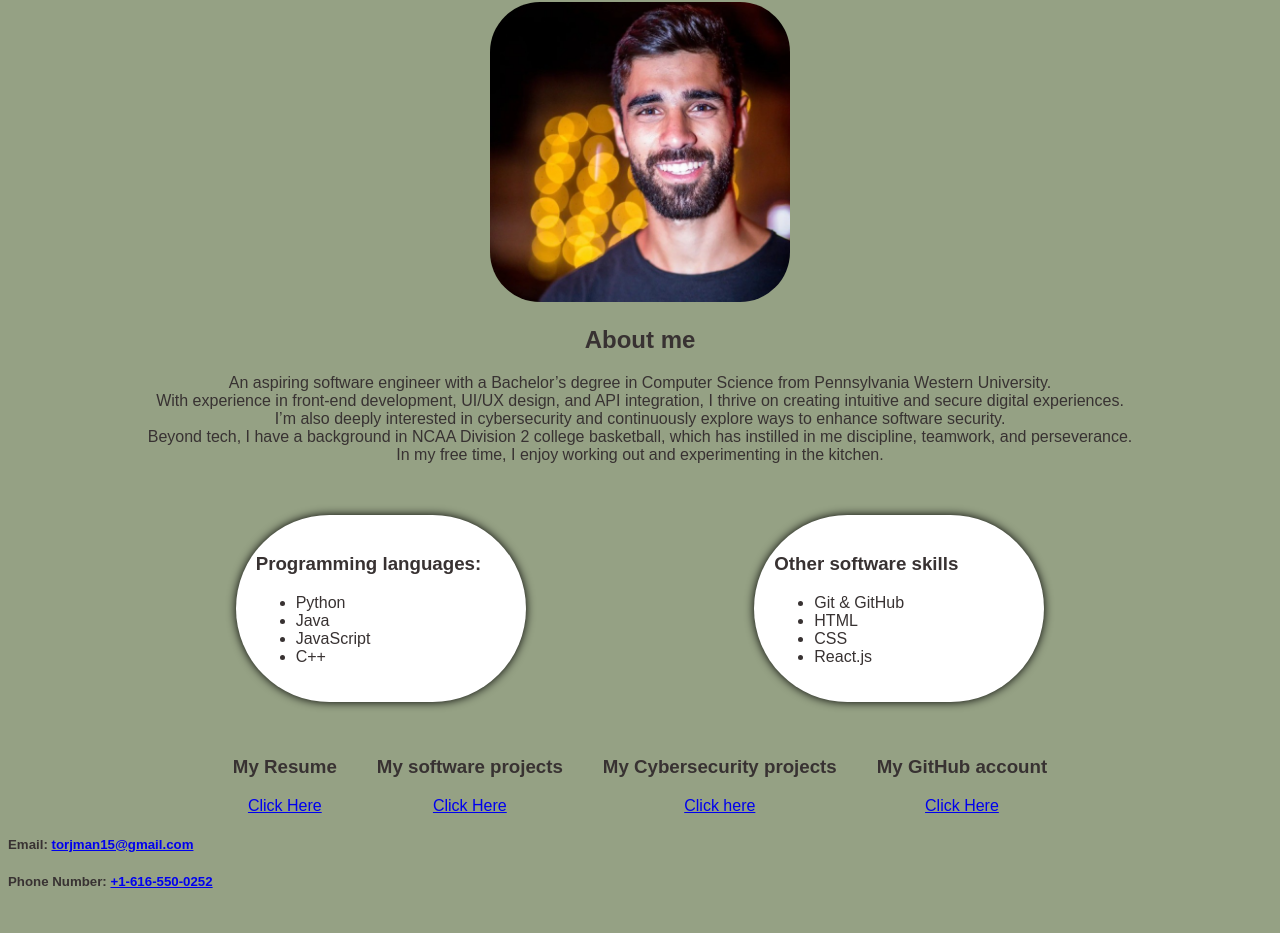
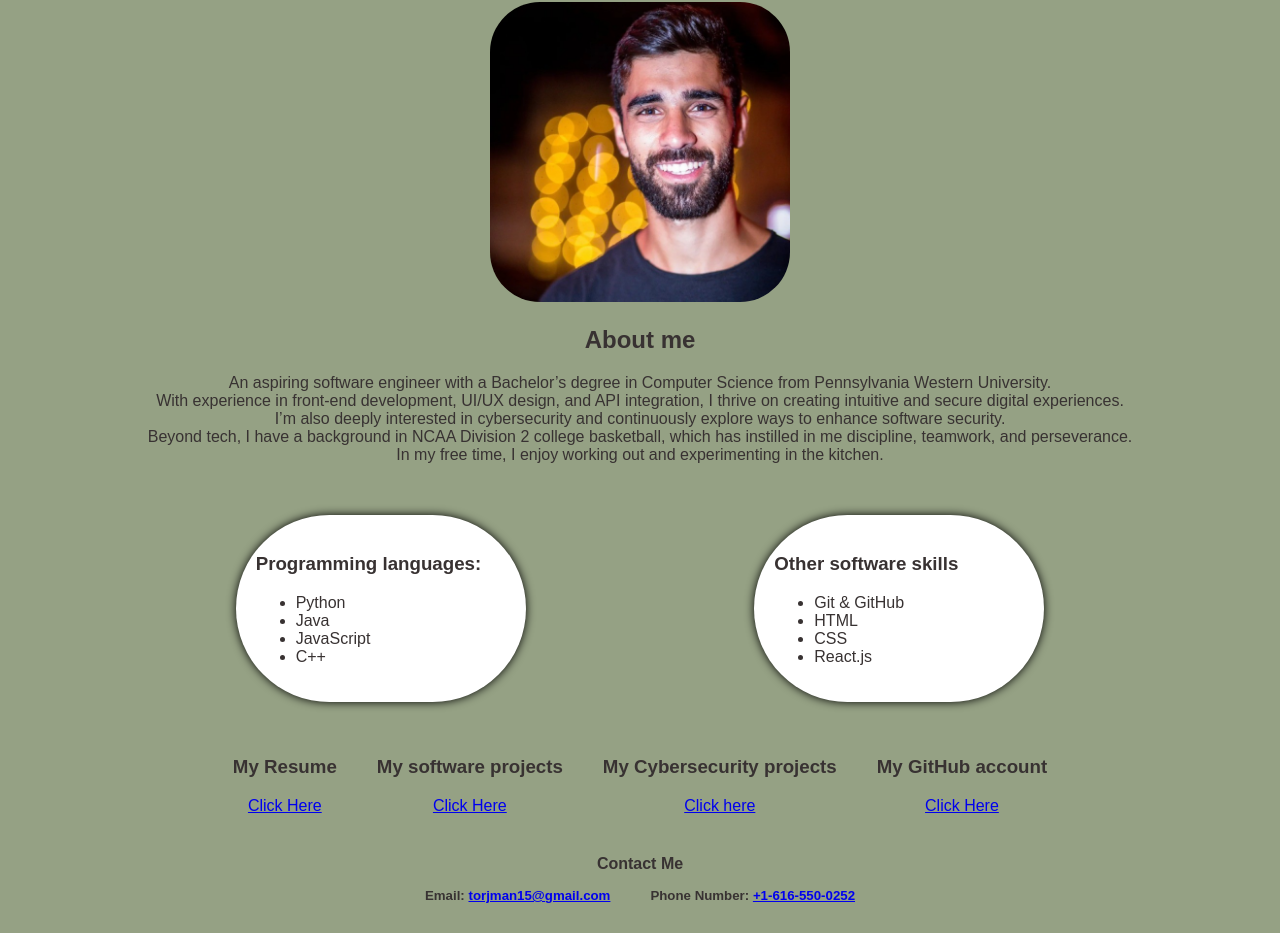
Before and after one commit to AdirTurgeman/My_Website, a plain HTML site: page index.html in a window 1280 px wide. Shown: the part 68-1001 px from the top of the page. Before the commit the page ends 979 px from the top, so only its background shows below. Drawn offline with Linux system fonts and the light colour scheme.

Commit message:
Adjusted the contact links

```diff
--- a/index.html
+++ b/index.html
@@ -82,7 +82,13 @@
 
     </div>
 
-    <div class = "contacts">
+        <div class=" contact-me">
+            <h4>Contact Me</h4>
+        </div>
+
+
+    <div class = "links">
+
         <div>
             <h5>
                 Email: <a href= "mailto:torjman15@gmail.com"> torjman15@gmail.com</a>
--- a/style.css
+++ b/style.css
@@ -59,3 +59,10 @@ body {
     flex-direction: column;
     text-align: center;
 }
+
+.contact-me
+{
+    text-align: center;
+    margin-top: 40px;
+    margin-bottom: -28px;
+}
```
